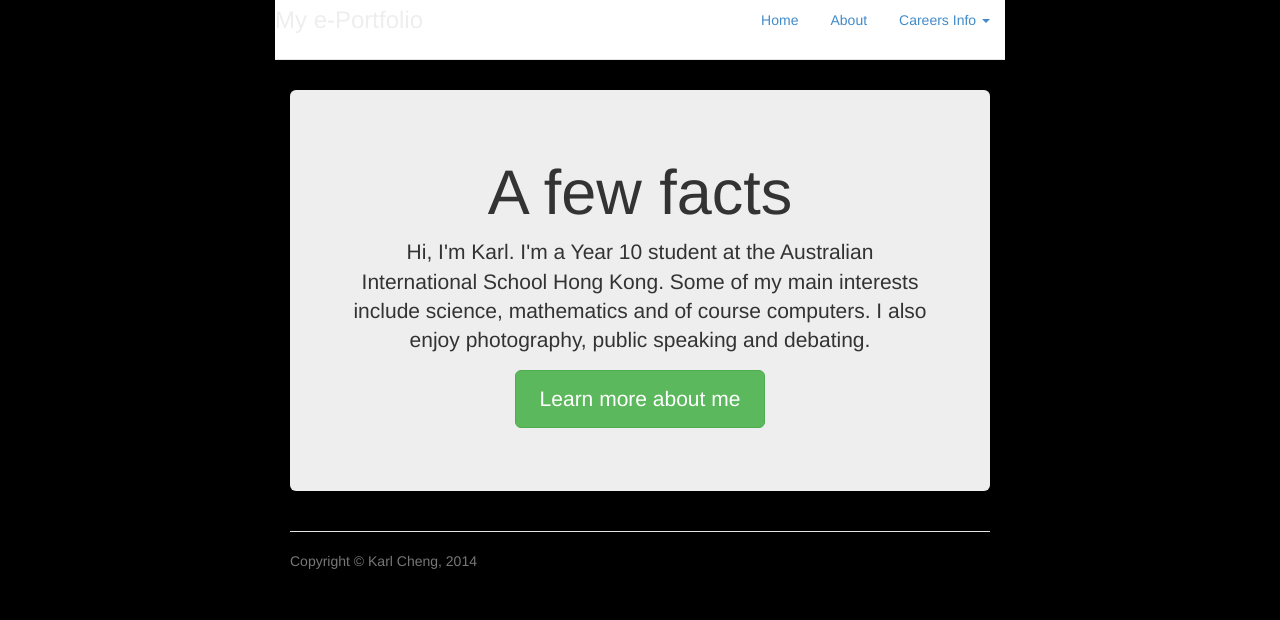
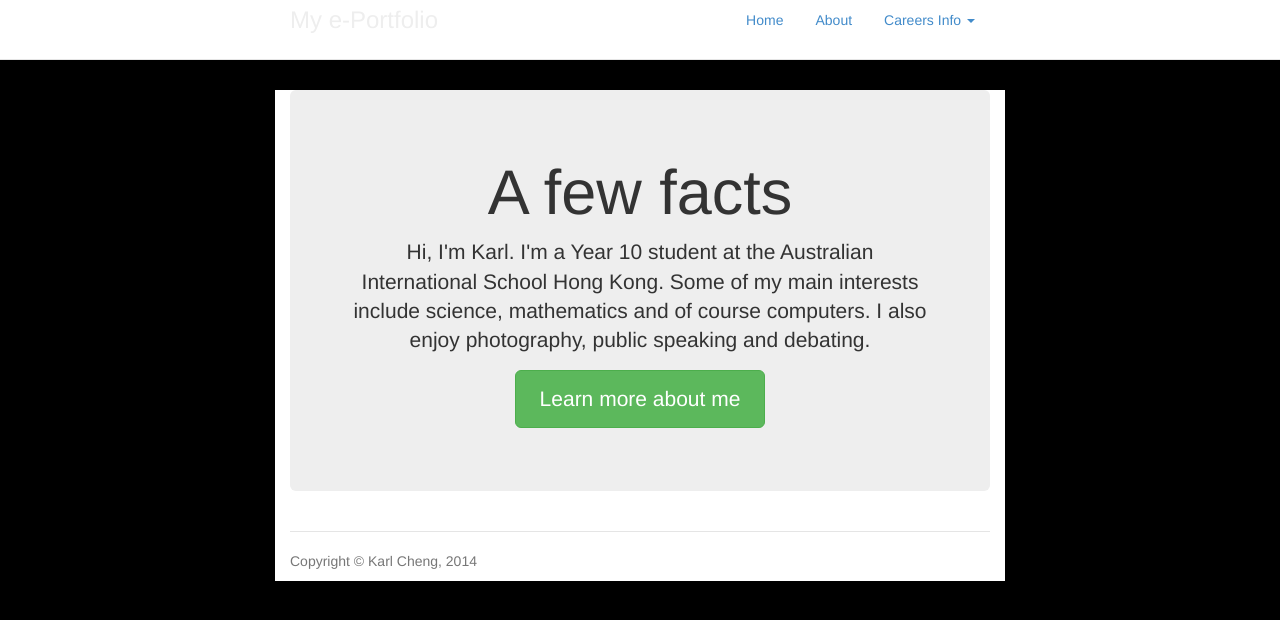
Before and after one commit to Qantas94Heavy/qantas94heavy.github.io, a Jekyll site: the page built from index.md, in a window 1280 px wide. Shown: the top 620 px of the page. Built offline with Jekyll 4.4.1, drawn with Linux system fonts in a browser that asks for light colours.

Commit message:
Should expand all the way across

```diff
--- a/_layouts/default.html
+++ b/_layouts/default.html
@@ -16,7 +16,8 @@
     <link href="{{ site.baseurl }}css/jumbotron-narrow.css" rel="stylesheet">
   </head>
   <body>
-    <div class="header container">
+    <div class="header">
+			<div class="container">
 				<ul class="nav nav-pills pull-right">
 				{% for link in site.navigation %}
 					{% if link.children %}
@@ -44,9 +45,10 @@
 
 				<h3 class="text-muted">My e-Portfolio</h3>
 			</div>
+    </div>
 
 
-    <div class="container">
+    <div class="container white">
       <div class="content">{{ content }}</div>
 
       <div class="footer">
```
Lines whose indentation alone changed are shown as unchanged.
